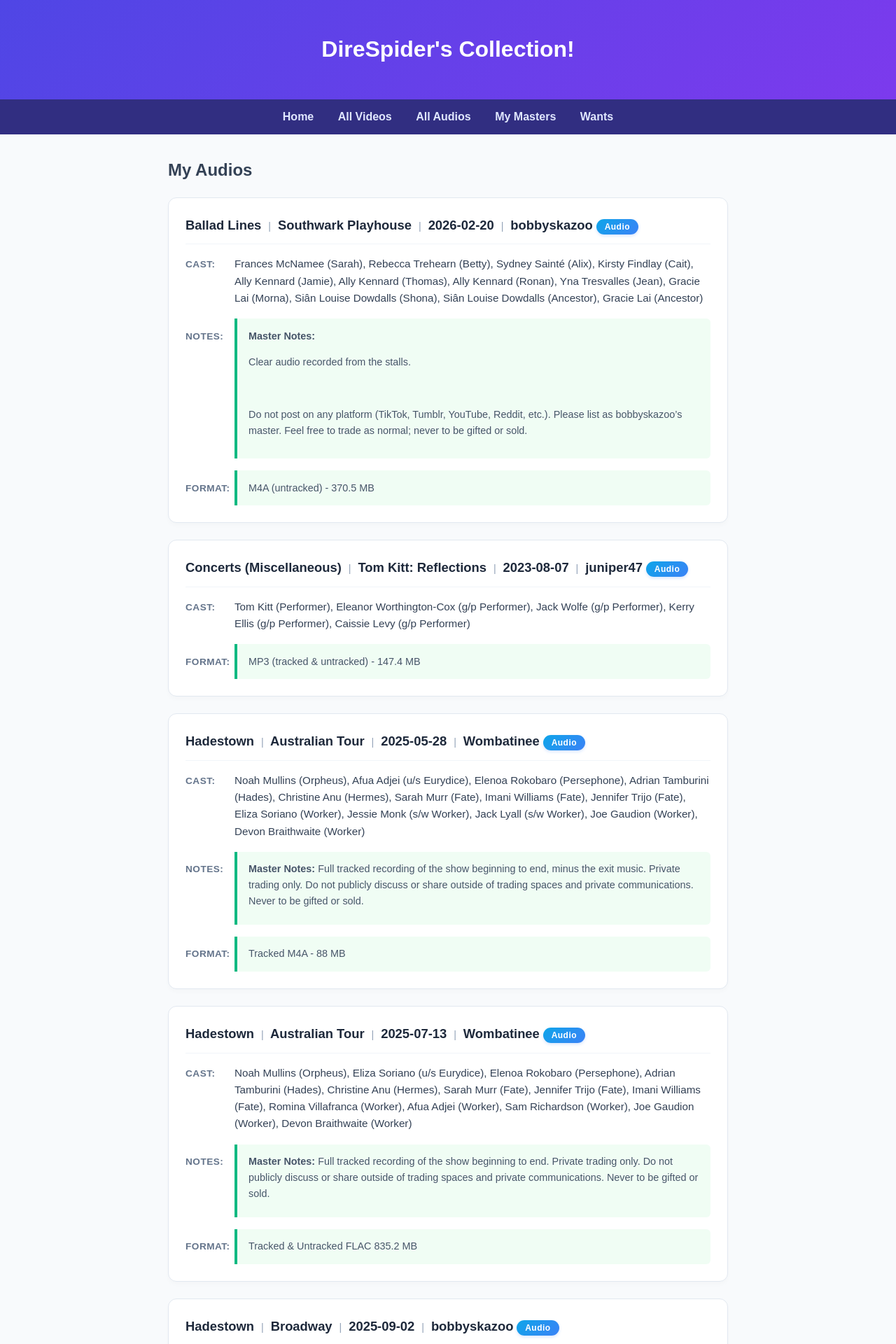
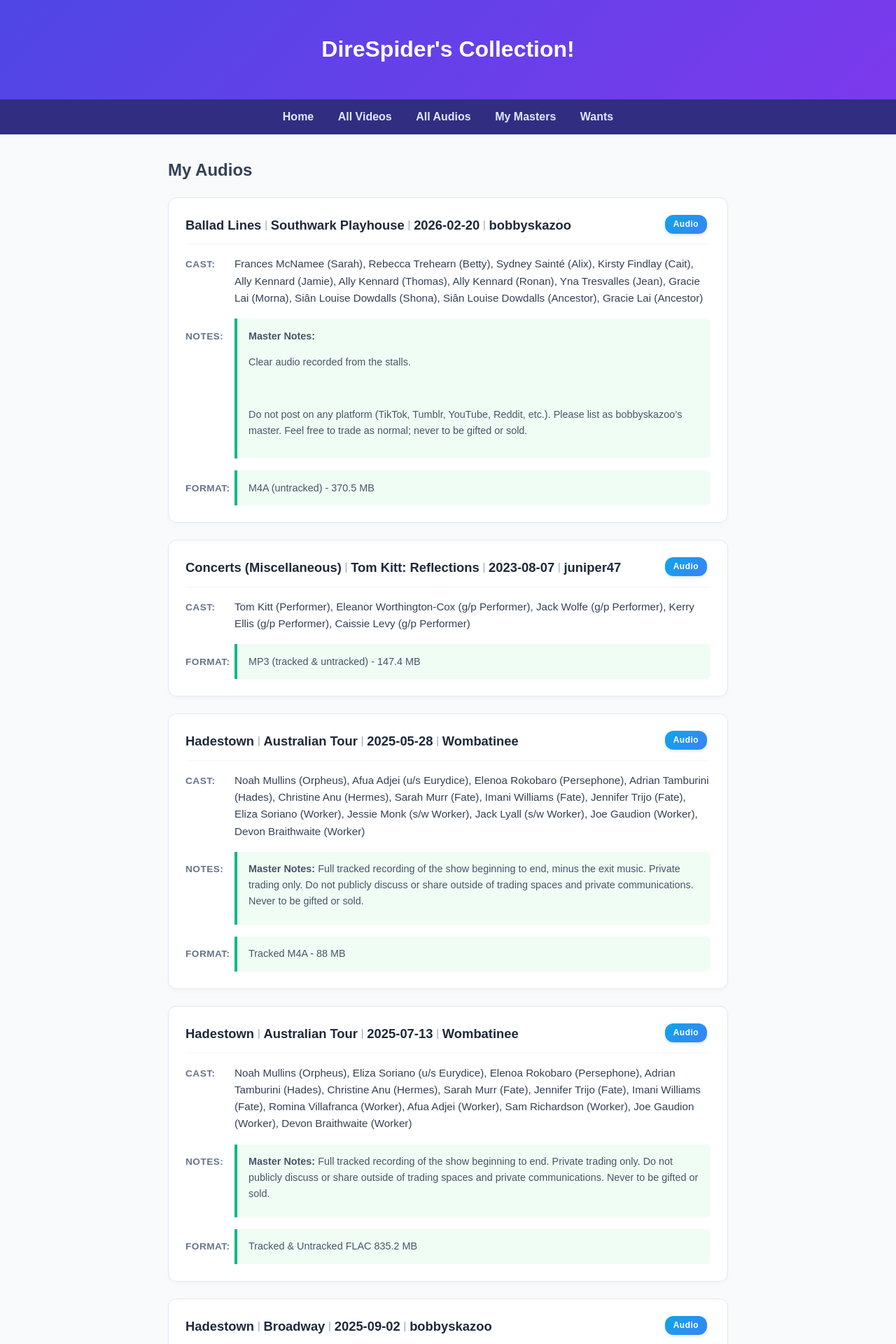
Before and after one commit to DireSpider/direspider.github.io, a Jekyll site: the page built from audios/index.html, in a window 1280 px wide. Shown: the top 1920 px of the page at 70% size. Built offline with Jekyll 4.4.1, drawn with Linux system fonts in a browser that asks for light colours.

Commit message:
Update style.css

```diff
--- a/css/style.css
+++ b/css/style.css
@@ -27,11 +27,12 @@
     box-shadow: 0 12px 24px rgba(79, 70, 229, 0.12);
 }
 
-/* Header Styling */
+/* --- Header Layout --- */
 .recording-card .header {
     display: flex;
-    flex-wrap: wrap;
-    align-items: center;
+    flex-wrap: nowrap; /* Prevents the badges from dropping to a new line */
+    justify-content: space-between; /* Pushes badges to the far right */
+    align-items: flex-start; /* Keeps badges pinned to the top if text wraps */
     font-size: 1.15rem;
     font-weight: 700;
     color: #1e293b;
@@ -39,20 +40,38 @@
     margin-bottom: 1rem;
     padding-bottom: 0.75rem;
     border-bottom: 1px solid #f1f5f9;
+    gap: 1rem; /* Ensures a minimum gap between text and badges */
+}
+
+/* Container for the text that is allowed to wrap */
+.header-info {
+    display: flex;
+    flex-wrap: wrap;
+    align-items: center;
+    flex: 1; /* Takes up the remaining space on the left */
 }
 
 .recording-card .header span {
     margin-right: 0.3rem;
 }
 
-/* De-emphasize the separators so the text stands out */
+/* De-emphasize the separators */
 .recording-card .header .separator {
     color: #94a3b8;
     font-weight: 400;
     font-size: 0.9rem;
 }
 
-/* Turns the media type (e.g., "audio") into a modern gradient badge */
+/* Container for the badges */
+.header-badges {
+    display: flex;
+    flex-wrap: wrap;
+    gap: 0.5rem; /* Automatically spaces multiple badges */
+    flex-shrink: 0; /* Prevents the badges from shrinking when text gets long */
+    justify-content: flex-end;
+}
+
+/* --- Badges --- */
 .recording-card .media-type-badge {
     text-transform: capitalize;
     background: linear-gradient(135deg, #0ea5e9, #3b82f6);
@@ -61,14 +80,14 @@
     font-weight: 600;
     padding: 0.25rem 0.75rem;
     border-radius: 12px;
-    margin-left: auto; /* Pushes the badge to the far right */
     letter-spacing: 0.5px;
     box-shadow: 0 2px 4px rgba(59, 130, 246, 0.2);
+    margin: 0; /* Resetting margin since the parent container handles it now */
 }
 
 .recording-card .nft-badge {
     text-transform: uppercase;
-    background: linear-gradient(135deg, #f43f5e, #f97316); /* A vibrant coral/orange */
+    background: linear-gradient(135deg, #f43f5e, #f97316);
     color: #fff;
     font-size: 0.75rem;
     font-weight: 600;
@@ -76,6 +95,7 @@
     border-radius: 12px;
     letter-spacing: 0.5px;
     box-shadow: 0 2px 4px rgba(244, 63, 94, 0.2);
+    margin: 0;
 }
 
 /* Information Sections (Cast, Notes, etc.) */
```
